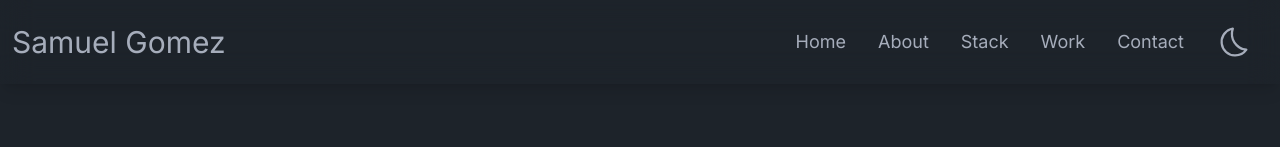
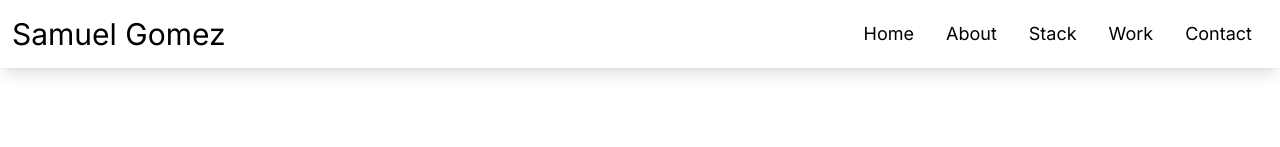
Before and after one commit to XamS9/Samuel-Gomez-Portfolio, an Angular app: page / in a window 1280 px wide. Shown: the top 147 px of the page. Built offline with nearby package versions, Linux system fonts and the light colour scheme.

Commit message:
Theme button removed

```diff
--- a/src/app/app.component.ts
+++ b/src/app/app.component.ts
@@ -1,4 +1,4 @@
-import { Component } from '@angular/core';
+import { Component, HostBinding, OnInit } from '@angular/core';
 import { RouterOutlet } from '@angular/router';
 import { LayoutComponent } from './layout/layout.component';
 import { ContentComponent } from './content/content.component';
@@ -9,6 +9,4 @@ import { ContentComponent } from './content/content.component';
   templateUrl: './app.component.html',
   styleUrl: './app.component.css',
 })
-export class AppComponent {
-  title = 'xams-portfolio';
-}
+export class AppComponent {}
--- a/src/app/footer/footer.component.html
+++ b/src/app/footer/footer.component.html
@@ -14,7 +14,7 @@
       ></path>
     </svg>
     <p class="font-bold">Samuel Gomez <br />Full-stack developer</p>
-    <p>Copyright © {{ getYear() }} - All right reserved</p>
+    <p>Copyright © {{ getYear() }} Samuel Gomez</p>
     <div class="grid grid-flow-col gap-4">
       <svg
         xmlns="http://www.w3.org/2000/svg"
--- a/src/app/navbar/navbar.component.html
+++ b/src/app/navbar/navbar.component.html
@@ -11,9 +11,6 @@
         }}</a>
       </li>
       }
-      <li>
-        <app-theme-button class="hover:bg-inherit focus:bg-inherit"/>
-      </li>
     </ul>
   </div>
 </nav>
--- a/src/app/navbar/navbar.component.ts
+++ b/src/app/navbar/navbar.component.ts
@@ -1,9 +1,9 @@
 import { Component } from '@angular/core';
-import { ThemeButtonComponent } from '../theme-button/theme-button.component';
+
 @Component({
   selector: 'app-navbar',
   standalone: true,
-  imports: [ThemeButtonComponent],
+  imports: [],
   templateUrl: './navbar.component.html',
   styleUrl: './navbar.component.css'
 })
--- a/src/app/theme-button/theme-button.component.html
+++ /dev/null
@@ -1,23 +0,0 @@
-<label class="swap swap-rotate">
-  <input type="checkbox" class="theme-controller" value="lofi" />
-  <svg
-    class="swap-on fill-current w-9 h-9"
-    xmlns="http://www.w3.org/2000/svg"
-    viewBox="0 0 24 24"
-  >
-    <path
-      d="M5.64,17l-.71.71a1,1,0,0,0,0,1.41,1,1,0,0,0,1.41,0l.71-.71A1,1,0,0,0,5.64,17ZM5,12a1,1,0,0,0-1-1H3a1,1,0,0,0,0,2H4A1,1,0,0,0,5,12Zm7-7a1,1,0,0,0,1-1V3a1,1,0,0,0-2,0V4A1,1,0,0,0,12,5ZM5.64,7.05a1,1,0,0,0,.7.29,1,1,0,0,0,.71-.29,1,1,0,0,0,0-1.41l-.71-.71A1,1,0,0,0,4.93,6.34Zm12,.29a1,1,0,0,0,.7-.29l.71-.71a1,1,0,1,0-1.41-1.41L17,5.64a1,1,0,0,0,0,1.41A1,1,0,0,0,17.66,7.34ZM21,11H20a1,1,0,0,0,0,2h1a1,1,0,0,0,0-2Zm-9,8a1,1,0,0,0-1,1v1a1,1,0,0,0,2,0V20A1,1,0,0,0,12,19ZM18.36,17A1,1,0,0,0,17,18.36l.71.71a1,1,0,0,0,1.41,0,1,1,0,0,0,0-1.41ZM12,6.5A5.5,5.5,0,1,0,17.5,12,5.51,5.51,0,0,0,12,6.5Zm0,9A3.5,3.5,0,1,1,15.5,12,3.5,3.5,0,0,1,12,15.5Z"
-    />
-  </svg>
-  <svg
-    class="swap-off fill-current w-9 h-9"
-    xmlns="http://www.w3.org/2000/svg"
-    xmlns:xlink="http://www.w3.org/1999/xlink"
-    viewBox="0 0 32 32"
-  >
-    <path
-      d="M13.502 5.414a15.075 15.075 0 0 0 11.594 18.194a11.113 11.113 0 0 1-7.975 3.39c-.138 0-.278.005-.418 0a11.094 11.094 0 0 1-3.2-21.584M14.98 3a1.002 1.002 0 0 0-.175.016a13.096 13.096 0 0 0 1.825 25.981c.164.006.328 0 .49 0a13.072 13.072 0 0 0 10.703-5.555a1.01 1.01 0 0 0-.783-1.565A13.08 13.08 0 0 1 15.89 4.38A1.015 1.015 0 0 0 14.98 3z"
-      fill="currentColor"
-    ></path>
-  </svg>
-</label>
--- a/src/index.html
+++ b/src/index.html
@@ -1,5 +1,5 @@
 <!doctype html>
-<html lang="en" data-theme="dark">
+<html lang="en">
 <head>
   <meta charset="utf-8">
   <title>Xams Portfolio</title>
--- a/tailwind.config.js
+++ b/tailwind.config.js
@@ -9,40 +9,7 @@ module.exports = {
     },
   },
   daisyui: {
-    themes: [
-      "light",
-      "dark",
-      "cupcake",
-      "bumblebee",
-      "emerald",
-      "corporate",
-      "synthwave",
-      "retro",
-      "cyberpunk",
-      "valentine",
-      "halloween",
-      "garden",
-      "forest",
-      "aqua",
-      "lofi",
-      "pastel",
-      "fantasy",
-      "wireframe",
-      "black",
-      "luxury",
-      "dracula",
-      "cmyk",
-      "autumn",
-      "business",
-      "acid",
-      "lemonade",
-      "night",
-      "coffee",
-      "winter",
-      "dim",
-      "nord",
-      "sunset",
-    ],
+    themes: ["lofi", "dark"],
   },
   plugins: [require("daisyui")],
 };
```
Also changed, not shown: src/app/theme-button/theme-button.component.ts (deleted, +0 -12 lines), src/app/theme-button/theme-button.component.css (deleted), 1 other file (tests, documents, lock files or other folders).
